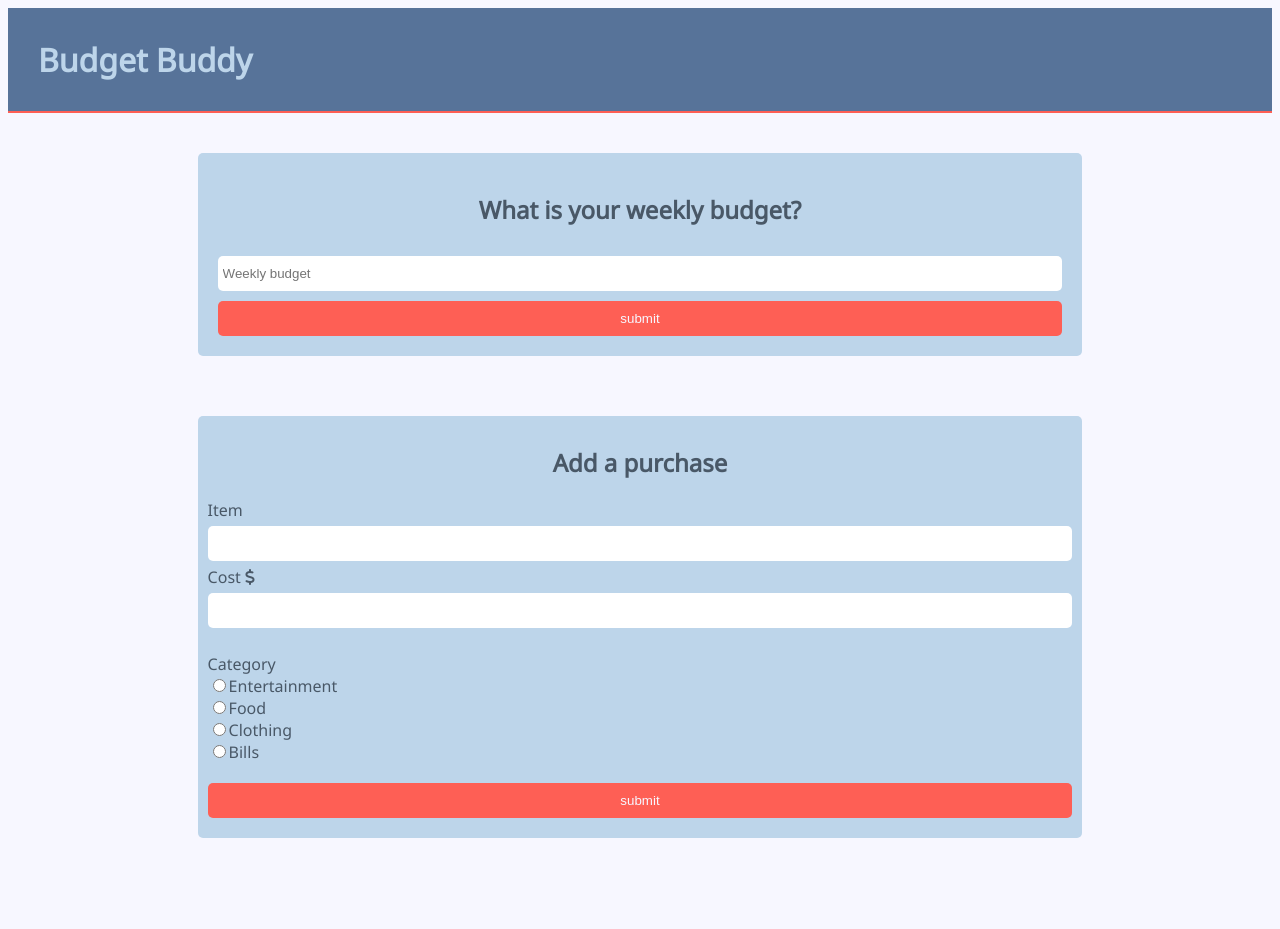
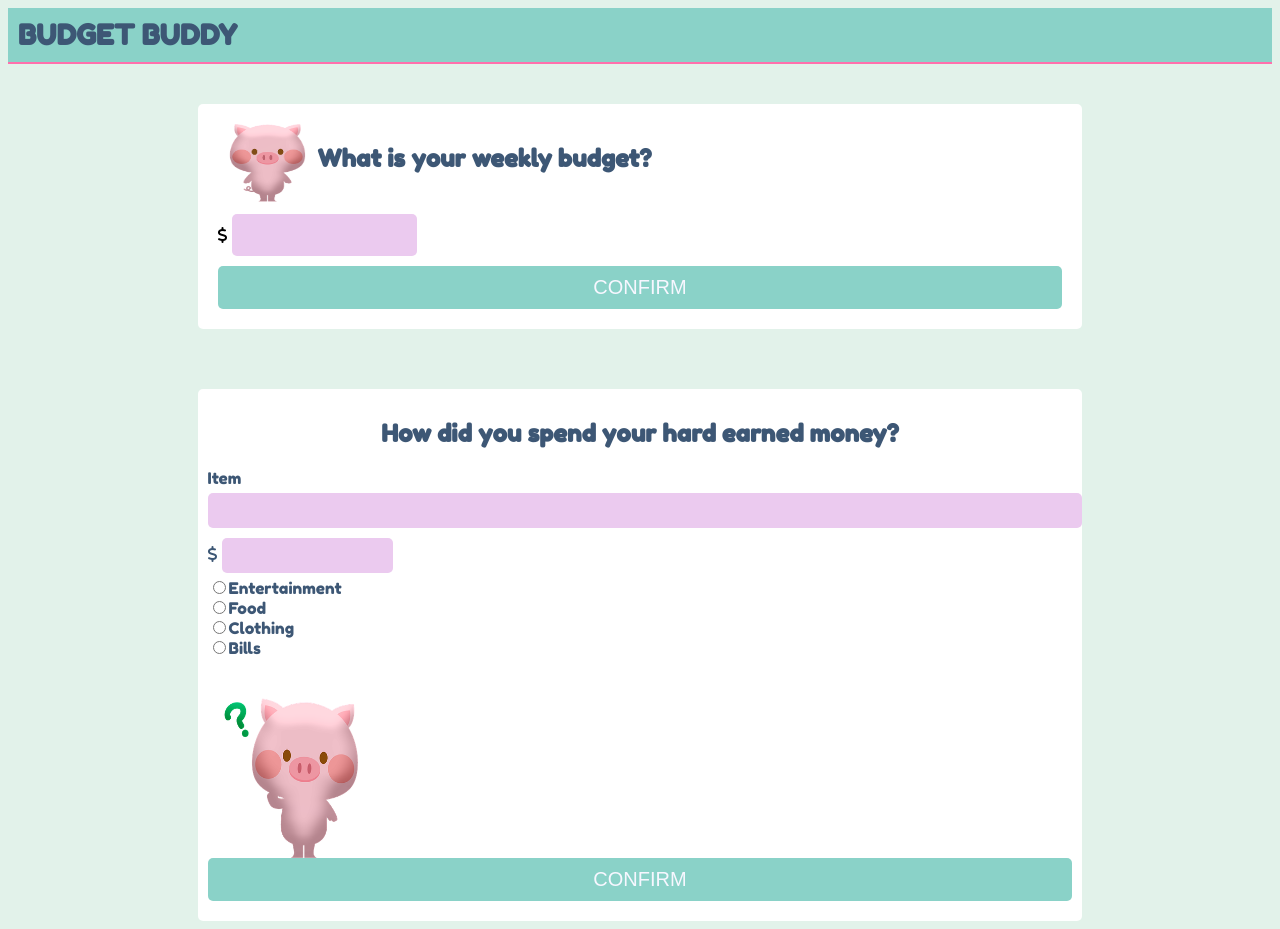
Before and after one commit to nunezrio/gc-midterm, a plain HTML site: page index.html in a window 1280 px wide. Before the commit the page ends 846 px from the top, so only its background shows below. Drawn offline with Linux system fonts and the light colour scheme.

Commit message:
index and style and pig pics

```diff
--- a/index.html
+++ b/index.html
@@ -6,6 +6,7 @@
     <meta http-equiv="X-UA-Compatible" content="ie=edge" />
     <title>Budget Buddy</title>
     <link rel="stylesheet" href="style.css" />
+    <link href="https://fonts.googleapis.com/css?family=Fredoka+One&display=swap" rel="stylesheet">
   </head>
   <body>
     <header class="title">
@@ -14,33 +15,42 @@
     <main>
         <form class="budget" action="">
           <div class="weeklyBudget">
+            <div class="mascotTitle">
+            <img src="piggie.png" class="pig" alt="fox">
+
             <h2>What is your weekly budget?</h2>
-            <input type="text" id="weeklyBudget" placeholder="Weekly budget" />
-            <input type="submit" value="submit" class="submit" />
+          </div>
+          <div class="dollarSign">
+            <i class="fas fa-dollar-sign"></i>
+            <input type="text" id="weeklyBudget" placeholder="" /></div>
+            <input type="submit" value="confirm" class="submit" />
         </form>
       </div>
 
-      <div class='displayBudget'></div>
+      <div class='displayBudget'>
+          <img src="piggie.png" class="pig" alt="pig">
+      </div>
 
       <form class="purchases">
         <span class="newItem">
-          <h2>Add a purchase</h2>
+          <h2>How did you spend your hard earned money?</h2>
           <div class="itemInput">
+
             <label for="purchasedItem"
               >Item
-              <input type="text" id="purchasedItem" />
+              <input type="text" id="purchasedItem"/>
             </label>
 
             <label for="cost"
-              >Cost
-              <i class="fas fa-dollar-sign"></i>
-              <input type="text" id="cost" />
+              >
+              <div class="dollarSign">
+                <i class="fas fa-dollar-sign"></i>
+              <input type="text" id="cost"/>
             </label>
+           </div>
 
-          </div>
-
-          <div class="radio">
-            <label for="category">Category</label>
+          <div class="piggie_radio">
+            <label for="category"></label>
             <label for="entertainment"
               ><input
                 type="radio"
@@ -76,13 +86,19 @@
                 value="bills"
               />Bills</label
             >
-          </div>
 
-          <input type="submit" value="submit" class="submit" />
+  <img src="piggie_question.png" class= "piggie_question" alt="piggie with a question mark">
+</div>
+          <input type="submit" value="confirm" class="submit" />
         </span>
       </form>
     </main>
-
+<div class="categories">
+  <div></div>
+  <div></div>
+  <div></div>
+  <div></div>
+</div>
     <script src="script.js"></script>
   </body>
   <script src="https://kit.fontawesome.com/3ad212d20d.js" crossorigin="anonymous"></script>
--- a/style.css
+++ b/style.css
@@ -1,9 +1,19 @@
 @import url("https://fonts.googleapis.com/css?family=Noto+Sans&display=swap");
 
 body {
-  background-color: #f7f7ff;
-  color: #495867;
-  font-family: "Noto Sans";
+  background-color: #e2f2ea;
+  padding: 0px;
+  font-family: "Fredoka One", "Arial Rounded MT", Arial, cursive;
+}
+.mascotTitle {
+  display: flex;
+  flex-direction: row;
+  color: #3d5775;
+}
+.pig {
+  width: 100px;
+  height: 80px;
+  padding: 0px;
 }
 form {
   display: flex;
@@ -13,29 +23,44 @@ form {
 }
 
 h1 {
-  background-color: #577399;
-  color: #bdd5ea;
-  padding: 30px;
+  background-color: #8ad2c8;
+  color: #3d5775;
+  padding: 10px;
   margin: 0px;
-  border-bottom: 2px solid #fe5f55;
+  border-bottom: 2px solid #ff70ac;
+
+  font-size: 28px;
+  text-transform: uppercase;
+}
+.dollarSign {
+  width: fit-content;
+  margin: 0px;
 }
 
 .weeklyBudget {
   margin: 40px 0px 60px 0px;
-  background-color: #bdd5ea;
+  background-color: white;
   padding: 20px;
   border-radius: 5px;
+  display: flex;
+  flex-direction: column;
 }
 
 .weeklyBudget input[type="text"] {
-  width: 100%;
+  width: 80%;
   margin: 10px 0px;
   padding: 10px 5px;
   border-radius: 5px;
   border: none;
   box-sizing: border-box;
+  font-family: "Open Sans", sans-serif;
+  font-size: 16px;
+  background-color: #ebcaef;
 }
-
+::placeholder {
+  color: #3d5775;
+  text-transform: uppercase;
+}
 .displayBudget {
   background-color: #bdd5ea;
   padding: 35px 5px;
@@ -45,6 +70,7 @@ h1 {
   text-align: center;
   display: none;
   font-size: 20px;
+  color: #3d5775;
 }
 
 .submit {
@@ -52,20 +78,28 @@ h1 {
   padding: 10px;
   border-radius: 5px;
   border: none;
-  background-color: #fe5f55;
+  background-color: #8ad2c8;
   color: #f7f7ff;
   cursor: pointer;
+  text-transform: uppercase;
+  font-size: 20px;
+  margin-left: ;
 }
-
+#cost {
+  width: 80%;
+}
 label {
   display: inline-block;
 }
 
 .newItem {
-  background-color: #bdd5ea;
+  background-color: white;
   padding: 10px;
   padding-bottom: 20px;
   border-radius: 5px;
+  display: flex;
+  flex-direction: column;
+  color: #3d5775;
 }
 
 .newItem input[type="text"] {
@@ -74,13 +108,15 @@ label {
   margin: 5px auto;
   border-radius: 5px;
   width: 100%;
-  box-sizing: border-box;
+  /* box-sizing: border-box; */
+  background-color: #ebcaef;
 }
 
 .radio {
   display: flex;
   flex-direction: column;
   margin: 20px 0px;
+  width: 50%;
 }
 
 .itemInput {
@@ -88,13 +124,26 @@ label {
   flex-direction: column;
 }
 
+.piggie_radio {
+  display: flex;
+  flex-direction: column;
+}
+
 input[type="text"]:focus {
-  border: 2px solid #fe5f55;
+  border: 2px solid #ff70ac;
 }
 
 h2 {
   text-align: center;
 }
 
+.piggie_question {
+  width: 200px;
+  height: 200px;
+  flex-grow: 1;
+}
+.categories {
+}
+
 @media screen and (min-width: 760px) {
 }
```
Also changed, not shown: kawaii-pig-4156800_1280.png (added), piggie.png (added), piggie_question.png (added).
